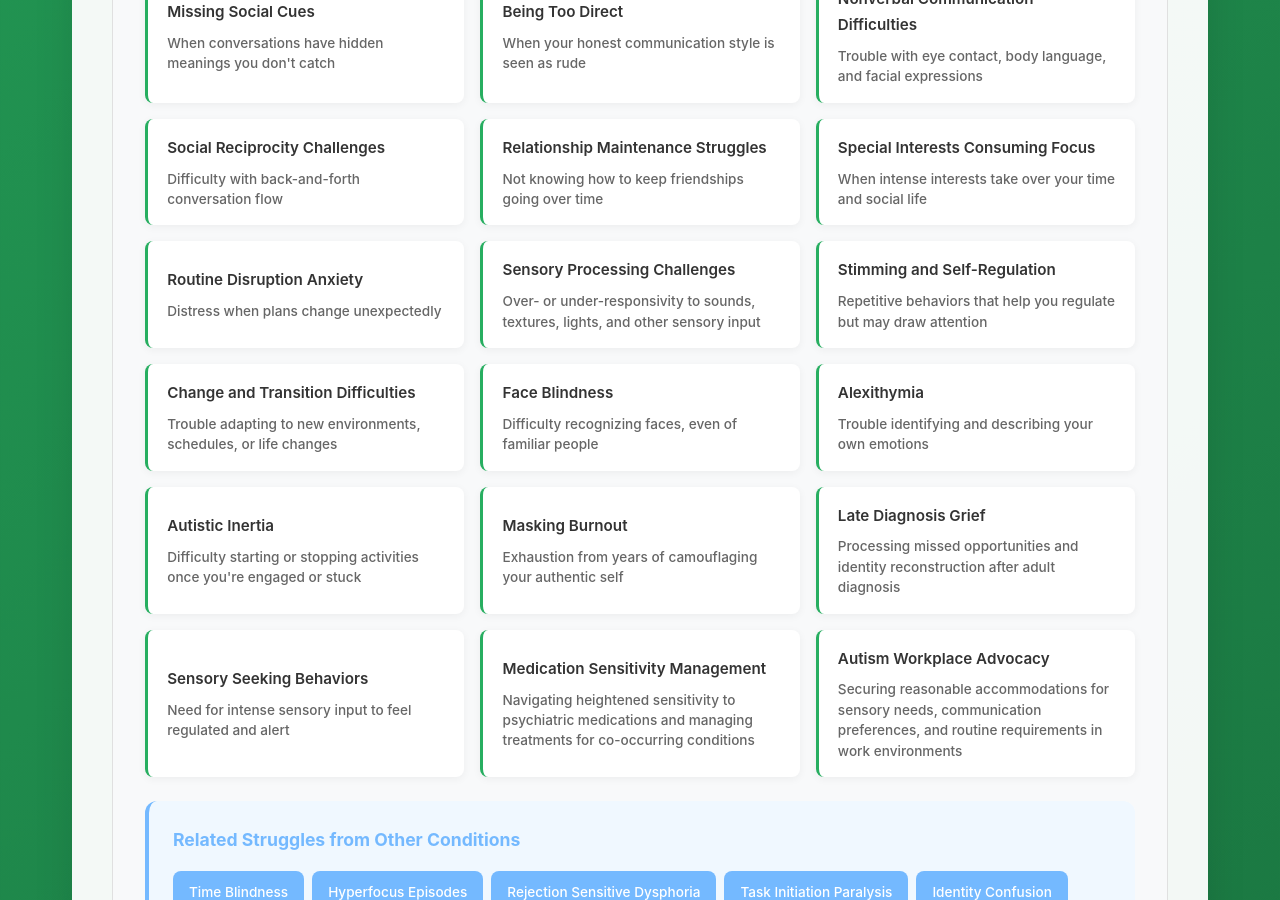
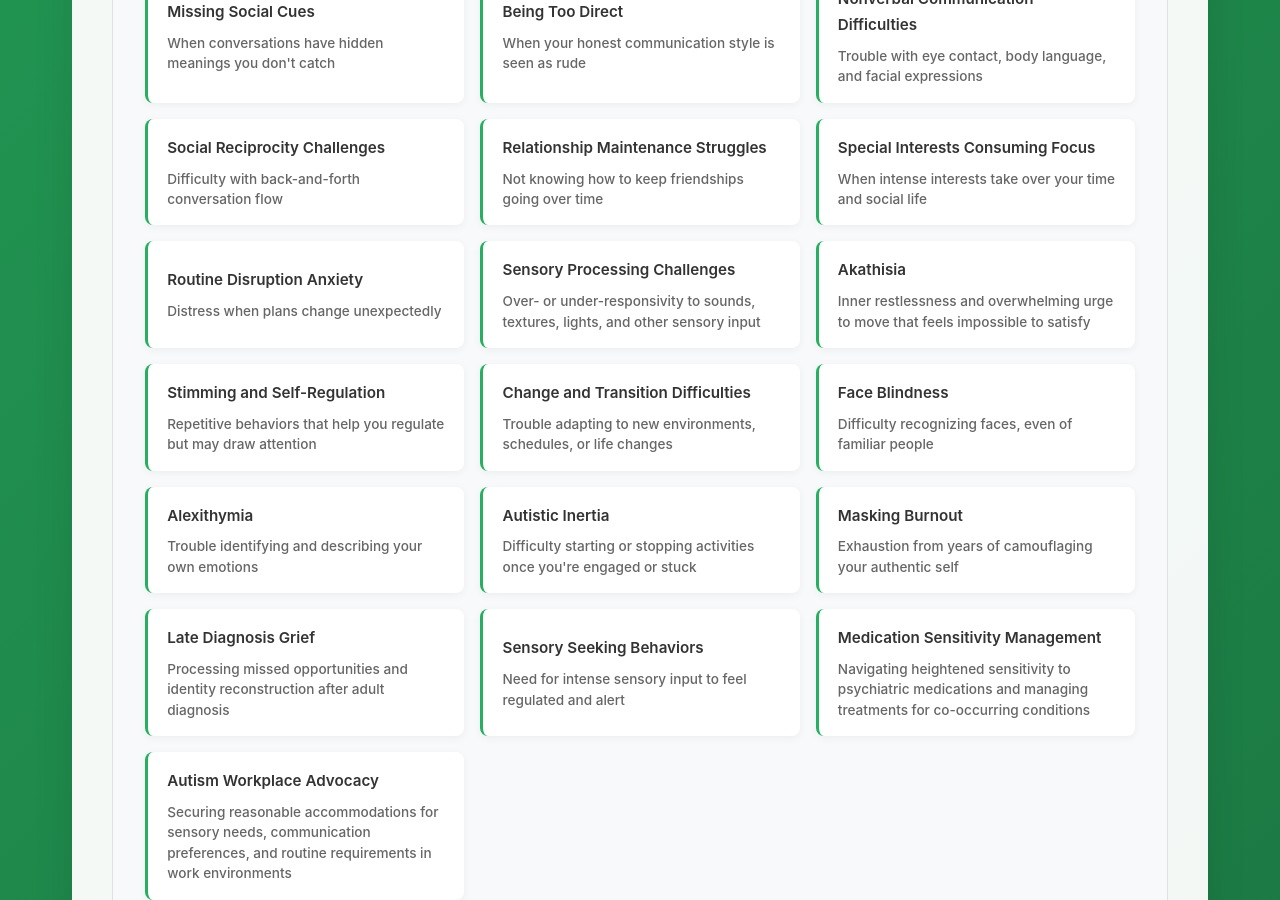
Before and after one commit to neurodivergent-survival-guide/neurodivergent-survival-guide, a Jekyll site: the page built from conditions/autism.html, in a window 1280 px wide and 900 px high, scrolled down 2385 px. Built offline with Jekyll 4.4.1, drawn with Linux system fonts in a browser that asks for light colours.

Commit message:
Update autism.html

```diff
--- a/conditions/autism.html
+++ b/conditions/autism.html
@@ -607,6 +607,11 @@ title: "Autism"
                         <div class="struggle-description">Over- or under-responsivity to sounds, textures, lights, and other sensory input</div>
                     </a>
 
+                    <a href="{{ '/struggles/akathisia.html' | relative_url }}" class="struggle-link">
+                        <div class="struggle-title">Akathisia</div>
+                        <div class="struggle-description">Inner restlessness and overwhelming urge to move that feels impossible to satisfy</div>
+                    </a>
+
                     <a href="{{ '/struggles/stimming-and-self-regulation.html' | relative_url }}" class="struggle-link">
                         <div class="struggle-title">Stimming and Self-Regulation</div>
                         <div class="struggle-description">Repetitive behaviors that help you regulate but may draw attention</div>
```
